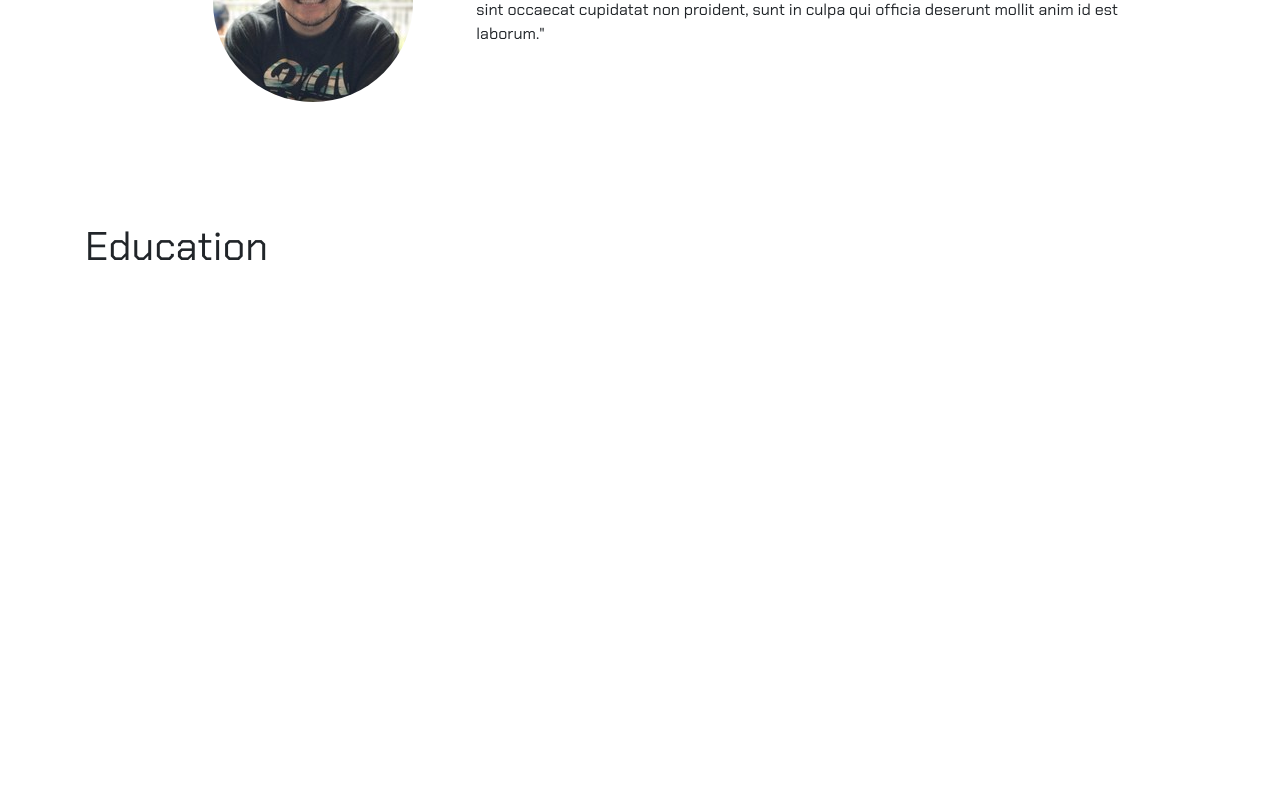
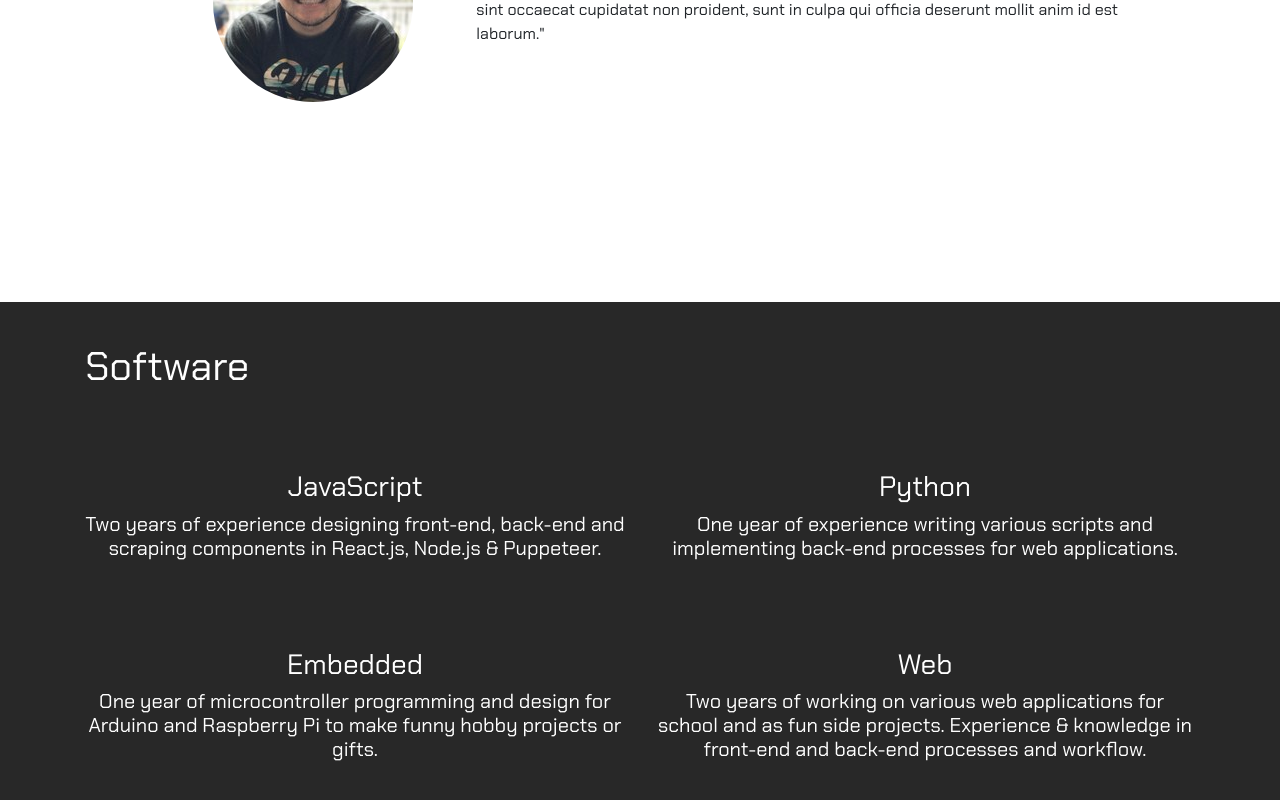
Before and after one commit to anthonydevelops/Portfolio, a React (Create React App) app: page / in a window 1280 px wide. Shown: the part 1058-1858 px from the top of the page. Built offline with nearby package versions, Linux system fonts and the light colour scheme.

Commit message:
Updated Software section, issue with height on mobile

```diff
--- a/src/App.css
+++ b/src/App.css
@@ -18,9 +18,19 @@ html {
 }
 
 .about {
-  height: 60vh;
+  height: 70vh;
 }
 
 .education {
   height: 100vh;
+  padding: 5vh 0;
+  background-color: #282828;
+  background-position: center;
+  background-repeat: no-repeat;
+  background-size: cover;
+  color: white;
 }
+
+/* @media (max-width: 767.98px) {
+  .;
+} */
--- a/src/App.js
+++ b/src/App.js
@@ -4,28 +4,29 @@ import "./App.css";
 import NavBar from "./components/Navbar";
 import Landing from "./components/Landing";
 import About from "./components/About";
-import Education from "./components/Education";
+import Software from "./components/Education";
+import { Container } from "reactstrap";
 
 export default class App extends React.Component {
   render() {
     return (
       <Router>
         <div>
-          <div className="main">
+          <div className="container-fluid main">
             <div className="container">
               <NavBar />
               <Landing />
             </div>
           </div>
-          <div className="about">
+          <div className="container-fluid about">
             <div className="container">
               <About />
             </div>
           </div>
-          <div className="education">
-            <div className="container">
-              <Education />
-            </div>
+          <div className="container-fluid education">
+            <Container className="h-100">
+              <Software />
+            </Container>
           </div>
         </div>
       </Router>
--- a/src/components/Education.js
+++ b/src/components/Education.js
@@ -1,11 +1,45 @@
 import React from "react";
-// import "../styles/Education.css";
+import "../styles/Education.css";
+import { Row, Col } from "reactstrap";
 
-export default class Education extends React.Component {
+export default class Software extends React.Component {
   render() {
     return (
-      <div className="row edu-content no-gutters">
-        <h1>Education</h1>
+      <div className="edu-content">
+        <div className="text-left">
+          <h1>Software</h1>
+        </div>
+        <Row className="text-center tech">
+          <Col className="lang" id="js" xs="12" md="6">
+            <h3>JavaScript</h3>
+            <h5>
+              Two years of experience designing front-end, back-end and scraping
+              components in React.js, Node.js & Puppeteer.
+            </h5>
+          </Col>
+          <Col className="lang" id="py" xs="12" md="6">
+            <h3>Python</h3>
+            <h5>
+              One year of experience writing various scripts and implementing
+              back-end processes for web applications.
+            </h5>
+          </Col>
+          <Col className="lang" id="em" xs="12" md="6">
+            <h3>Embedded</h3>
+            <h5>
+              One year of microcontroller programming and design for Arduino and
+              Raspberry Pi to make funny hobby projects or gifts.
+            </h5>
+          </Col>
+          <Col className="lang" id="web" xs="12" md="6">
+            <h3>Web</h3>
+            <h5>
+              Two years of working on various web applications for school and as
+              fun side projects. Experience & knowledge in front-end and
+              back-end processes and workflow.
+            </h5>
+          </Col>
+        </Row>
       </div>
     );
   }
--- a/src/components/Landing.js
+++ b/src/components/Landing.js
@@ -16,13 +16,19 @@ export default class Landing extends React.Component {
             </h4>
           </span>
           <br />
-          <a href="https://github.com/anthonydevelops">
+          <a className="landing-link" href="https://github.com/anthonydevelops">
             <i class="brand-icons fab fa-github-square fa-3x" />
           </a>
-          <a href="https://twitter.com/anthonydevelops">
+          <a
+            className="landing-link"
+            href="https://twitter.com/anthonydevelops"
+          >
             <i class="brand-icons fab fa-linkedin fa-3x" />
           </a>
-          <a href="https://www.linkedin.com/in/anthonyacampos/">
+          <a
+            className="landing-link"
+            href="https://www.linkedin.com/in/anthonyacampos/"
+          >
             <i class="brand-icons fab fa-twitter-square fa-3x" />
           </a>
         </div>
--- /dev/null
+++ b/src/styles/Education.css
@@ -0,0 +1,7 @@
+.tech {
+  margin-top: 5vh;
+}
+
+.lang {
+  padding: 5vh;
+}
--- a/src/styles/Landing.css
+++ b/src/styles/Landing.css
@@ -24,11 +24,11 @@
 }
 
 /* Link & brand styles */
-a:any-link {
+.landing-link {
   color: white;
 }
 
-a:any-link:hover {
+.landing-link:hover {
   color: #99f2c8;
 }
 
```
